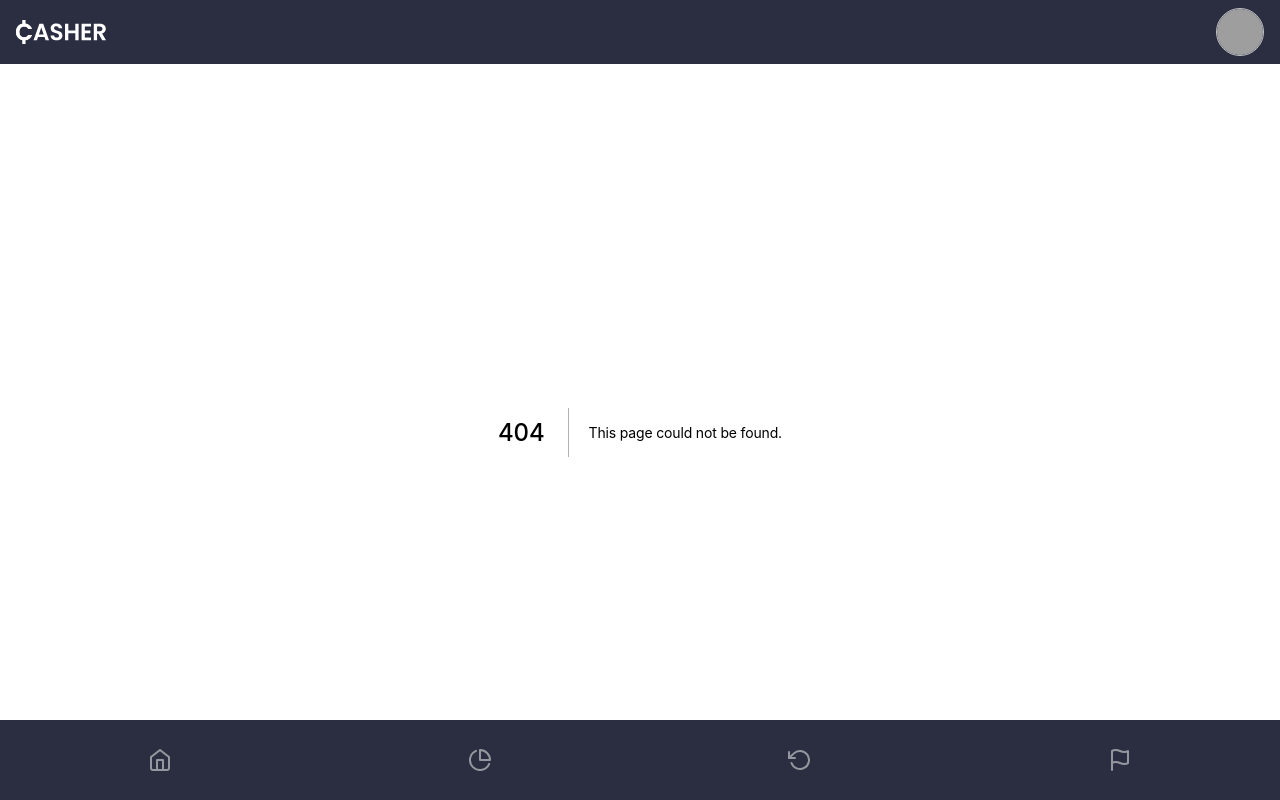
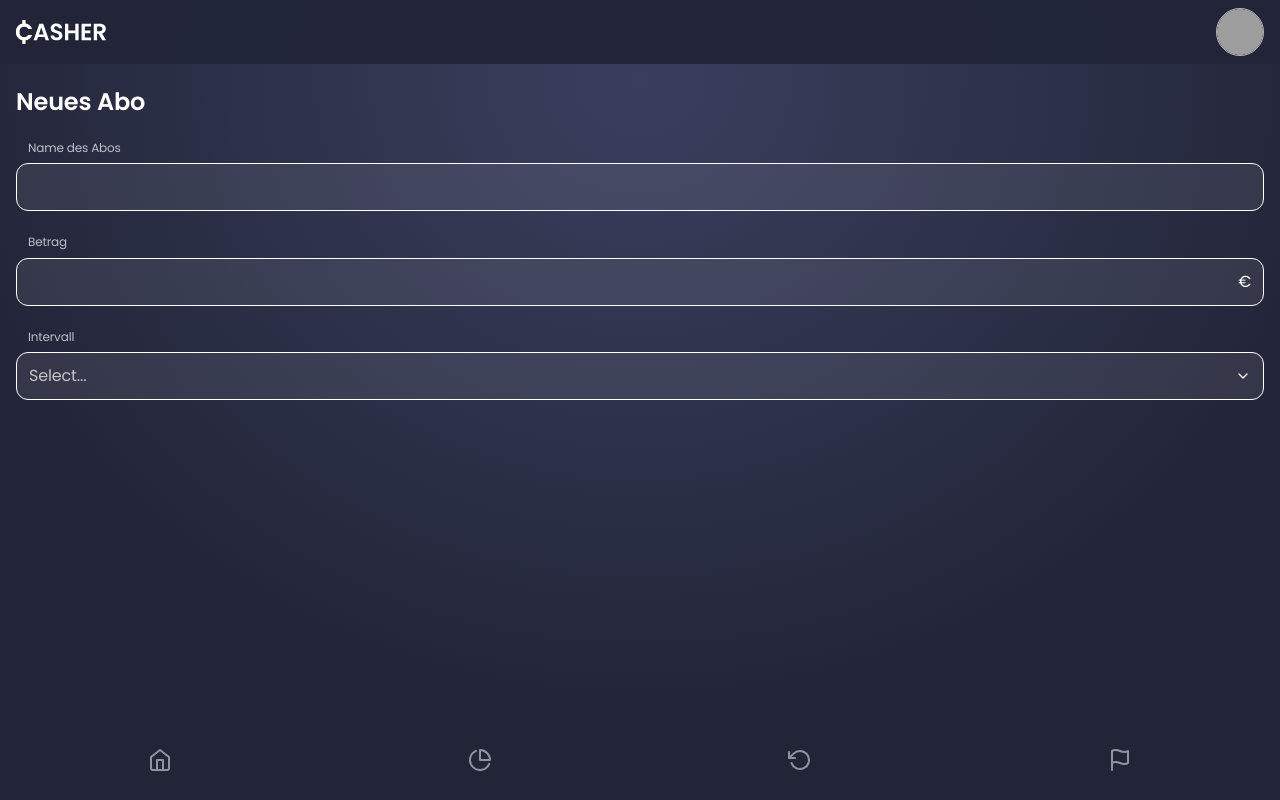
Before and after one commit to dennis-adamczyk/casher, a Next.js app: page /subscriptions/new in a window 1280 px wide. Before the commit this address had no page. Built offline with nearby package versions, Linux system fonts and the light colour scheme; grey boxes are pictures that could not be loaded.

Commit message:
Add form inputs

```diff
--- /dev/null
+++ b/components/common/AddForm.tsx
@@ -0,0 +1,38 @@
+import css from '@styled-system/css';
+import { FC } from 'react';
+import styled from 'styled-components';
+import Input from '../ui/Input';
+import Select from '../ui/Select';
+
+const AddFormWrapper = styled.form(css({}));
+
+const AddFormTitle = styled.h1(
+  css({
+    fontSize: 5,
+    fontWeight: 'semiBold',
+    marginBottom: 5,
+  }),
+);
+
+interface AddFormProps {
+  title: string;
+}
+
+const AddForm: FC<AddFormProps> = ({ title }) => {
+  return (
+    <AddFormWrapper>
+      <AddFormTitle>{title}</AddFormTitle>
+      <Input label="Name des Abos" />
+      <Input label="Betrag" suffix="€" type="number" />
+      <Select
+        label="Intervall"
+        options={[
+          { value: 0, label: 'monatlich' },
+          { value: 1, label: 'jährlich' },
+        ]}
+      />
+    </AddFormWrapper>
+  );
+};
+
+export default AddForm;
--- /dev/null
+++ b/components/ui/Input.tsx
@@ -0,0 +1,110 @@
+import css from '@styled-system/css';
+import { FC, InputHTMLAttributes, useId } from 'react';
+import styled from 'styled-components';
+import { margin, MarginProps } from 'styled-system';
+
+interface InputSetWrapperProps extends MarginProps {}
+
+const InputSetWrapper = styled.div(
+  css({
+    display: 'flex',
+    flexDirection: 'column',
+    justifyContent: 'flex-start',
+    alignItems: 'stretch',
+    marginBottom: 5,
+  }),
+  margin,
+);
+
+const InputLabel = styled.label(
+  css({
+    fontSize: 'small',
+    color: 'white.opacity.7',
+    marginLeft: 3,
+    marginBottom: 2,
+  }),
+);
+
+const InputWrapper = styled.div(({ theme }) =>
+  css({
+    display: 'flex',
+    justifyContent: 'space-between',
+    alignItems: 'center',
+    borderRadius: 'smaller',
+    borderWidth: 'normal',
+    borderColor: 'white.default',
+    borderStyle: 'normal',
+    backgroundColor: 'white.opacity.subtle8',
+    height: 8,
+    transitionDuration: theme.transitions.duration.short,
+    transitionProperty: 'border',
+    transitionTimingFunction: theme.transitions.timingFunction.normal,
+
+    '&:focus-within': {
+      borderColor: 'blue.200',
+    },
+  }),
+);
+
+const StyledInput = styled.input(
+  css({
+    flexGrow: 1,
+    height: '100%',
+    color: 'text',
+    fontFamily: '0',
+    fontSize: 'text',
+    outline: 'none',
+    border: 'none',
+    backgroundColor: 'transparent',
+    padding: 3,
+  }),
+);
+
+const InputSuffix = styled.p(
+  css({
+    textAlign: 'right',
+    margin: 0,
+    marginLeft: 4,
+    marginRight: 3,
+  }),
+);
+
+interface InputProps extends InputHTMLAttributes<HTMLInputElement>, InputSetWrapperProps {
+  label: string;
+  suffix?: string;
+}
+
+const Input: FC<InputProps> = ({ label, suffix, ...props }) => {
+  const id = useId();
+  const {
+    margin,
+    marginBottom,
+    marginLeft,
+    marginRight,
+    marginTop,
+    marginX,
+    marginY,
+    m,
+    mb,
+    ml,
+    mr,
+    mt,
+    mx,
+    my,
+    ...rest
+  } = props;
+
+  return (
+    <InputSetWrapper
+      {...{ margin, marginBottom, marginLeft, marginRight, marginTop, marginX, marginY, m, mb, ml, mr, mt, mx, my }}
+    >
+      <InputLabel htmlFor={id}>{label}</InputLabel>
+      <InputWrapper>
+        <StyledInput {...rest} id={id} />
+        {suffix && <InputSuffix>{suffix}</InputSuffix>}
+      </InputWrapper>
+    </InputSetWrapper>
+  );
+};
+
+export default Input;
--- /dev/null
+++ b/components/ui/Select.tsx
@@ -0,0 +1,149 @@
+import css from '@styled-system/css';
+import { FC, useId } from 'react';
+import styled, { useTheme } from 'styled-components';
+import { margin, MarginProps } from 'styled-system';
+import ReactSelect, { StylesConfig, components, DropdownIndicatorProps, Props as ReactSelectProps } from 'react-select';
+import { ChevronDown } from 'react-feather';
+
+interface SelectSetWrapperProps extends MarginProps {}
+
+const SelectSetWrapper = styled.div(
+  css({
+    display: 'flex',
+    flexDirection: 'column',
+    justifyContent: 'flex-start',
+    alignItems: 'stretch',
+    marginBottom: 5,
+  }),
+  margin,
+);
+
+const SelectLabel = styled.label(
+  css({
+    fontSize: 'small',
+    color: 'white.opacity.7',
+    marginLeft: 3,
+    marginBottom: 2,
+  }),
+);
+
+const SelectWrapper = styled.div(({ theme }) =>
+  css({
+    display: 'flex',
+    justifyContent: 'space-between',
+    alignItems: 'center',
+    borderRadius: 'smaller',
+    borderWidth: 'normal',
+    borderColor: 'white.default',
+    borderStyle: 'normal',
+    backgroundColor: 'white.opacity.subtle8',
+    height: 8,
+    transitionDuration: theme.transitions.duration.short,
+    transitionProperty: 'border',
+    transitionTimingFunction: theme.transitions.timingFunction.normal,
+
+    '&:focus-within': {
+      borderColor: 'blue.200',
+    },
+  }),
+);
+
+const DropdownIndicator = (props: DropdownIndicatorProps) => {
+  return (
+    <components.DropdownIndicator {...props}>
+      <ChevronDown size={16} color="#fff" />
+    </components.DropdownIndicator>
+  );
+};
+
+type Option = { value: number | string; label: string };
+
+interface SelectProps extends ReactSelectProps<Option>, SelectSetWrapperProps {
+  label?: string;
+}
+
+const Select: FC<SelectProps> = ({ label, ...props }) => {
+  const id = useId();
+  const theme = useTheme();
+  const customStyles: StylesConfig = {
+    control: (provided) => ({
+      ...provided,
+      background: theme.colors.white.opacity.subtle8,
+      borderRadius: theme.radii.smaller,
+      borderColor: theme.colors.white.default,
+      height: theme.sizes[8],
+      transitionDuration: theme.transitions.duration.short,
+      transitionProperty: 'border',
+      transitionTimingFunction: theme.transitions.timingFunction.normal,
+      outline: 'none',
+      boxShadow: 'none',
+
+      '&:hover': {
+        borderColor: theme.colors.blue[200],
+      },
+    }),
+    valueContainer: (provided) => ({
+      ...provided,
+      padding: `${theme.sizes[0]} ${theme.sizes[3]}`,
+    }),
+    placeholder: (provided) => ({
+      ...provided,
+      color: theme.colors.white.opacity[7],
+      margin: 0,
+    }),
+    input: (provided) => ({
+      ...provided,
+      color: theme.colors.text,
+      margin: 0,
+    }),
+    indicatorSeparator: (provided) => ({
+      ...provided,
+      display: 'none',
+    }),
+    dropdownIndicator: (provided) => ({
+      ...provided,
+      padding: `${theme.sizes[0]} ${theme.sizes[3]} ${theme.sizes[0]} ${theme.sizes[0]}`,
+    }),
+    singleValue: (provided) => ({
+      ...provided,
+      color: theme.colors.text,
+    }),
+    menu: (provided) => ({
+      ...provided,
+      backgroundColor: theme.colors.midnight[500],
+    }),
+    option: (provided, state) => ({
+      ...provided,
+      backgroundColor: state.isSelected ? theme.colors.midnight[700] : theme.colors.midnight[500],
+      fontWeight: state.isSelected ? theme.fontWeights.semiBold : theme.fontWeights.normal,
+    }),
+  };
+  const {
+    margin,
+    marginBottom,
+    marginLeft,
+    marginRight,
+    marginTop,
+    marginX,
+    marginY,
+    m,
+    mb,
+    ml,
+    mr,
+    mt,
+    mx,
+    my,
+    ...rest
+  } = props;
+
+  return (
+    <SelectSetWrapper
+      {...{ margin, marginBottom, marginLeft, marginRight, marginTop, marginX, marginY, m, mb, ml, mr, mt, mx, my }}
+    >
+      <SelectLabel htmlFor={id}>{label}</SelectLabel>
+      <ReactSelect {...rest} components={{ DropdownIndicator }} styles={customStyles} id={id} />
+    </SelectSetWrapper>
+  );
+};
+
+export default Select;
--- a/package.json
+++ b/package.json
@@ -19,6 +19,7 @@
     "react-chartjs-2": "^4.2.0",
     "react-dom": "18.2.0",
     "react-feather": "^2.0.10",
+    "react-select": "^5.3.2",
     "sqlite3": "^5.0.8",
     "styled-components": "^5.3.5",
     "styled-system": "^5.1.5"
--- a/pages/subscriptions/index.tsx
+++ b/pages/subscriptions/index.tsx
@@ -124,7 +124,7 @@ const Subscriptions: NextPage<{ data: [SubscriptionData, CategoryData][] }> = ({
         </SubscriptionCollapse>
       ))}
 
-      <AddSubscriptionButton>Neues Abo</AddSubscriptionButton>
+      <AddSubscriptionButton href="/subscriptions/new">Neues Abo</AddSubscriptionButton>
     </Content>
   );
 };
--- /dev/null
+++ b/pages/subscriptions/new.tsx
@@ -0,0 +1,23 @@
+import AddForm from '@/components/common/AddForm';
+import Content from '@/components/layout/Content';
+import { interval } from '@/constants/interval';
+import type { NextPage } from 'next';
+
+export interface SubscriptionData {
+  id: number;
+  name: string;
+  amount: number;
+  bankAccountId: number;
+  categoryId: number;
+  interval: interval;
+}
+
+const Subscriptions: NextPage = () => {
+  return (
+    <Content>
+      <AddForm title="Neues Abo" />
+    </Content>
+  );
+};
+
+export default Subscriptions;
```
Also changed, not shown: 1 other file (tests, documents, lock files or other folders).
